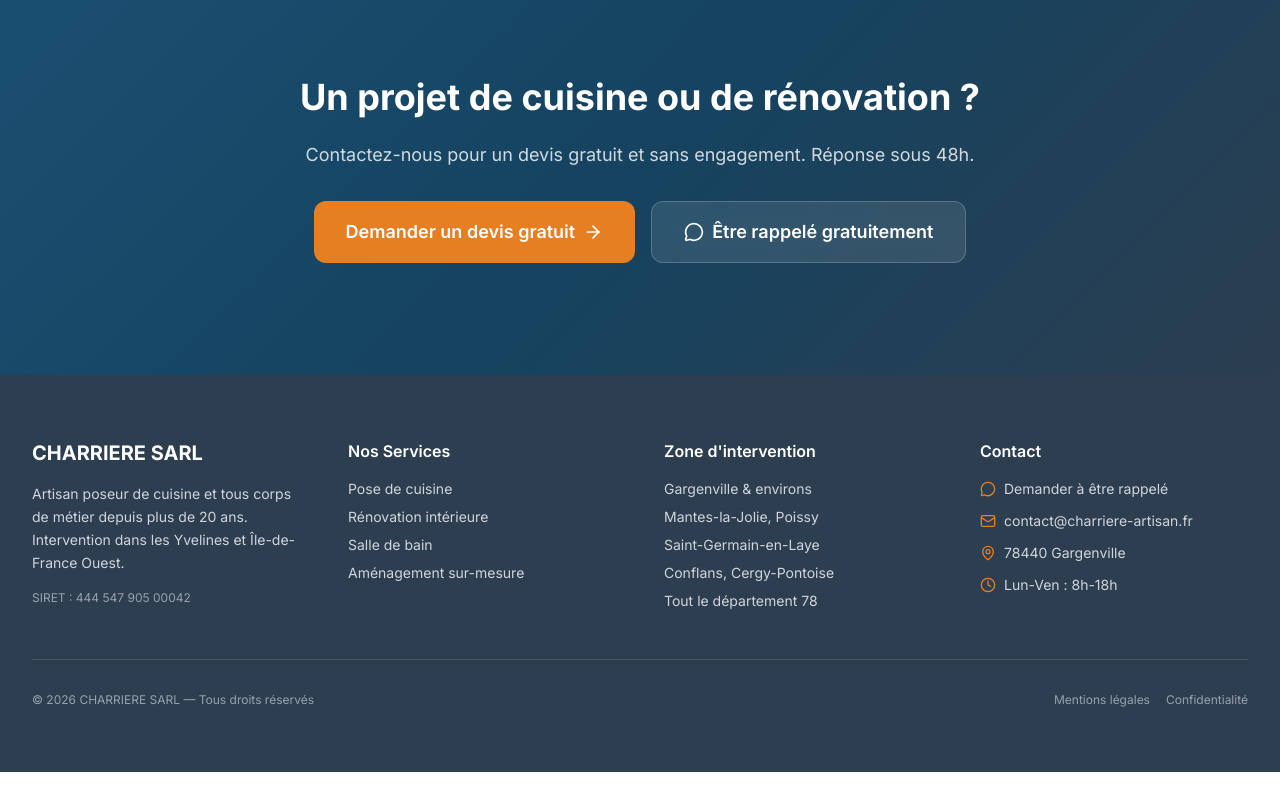
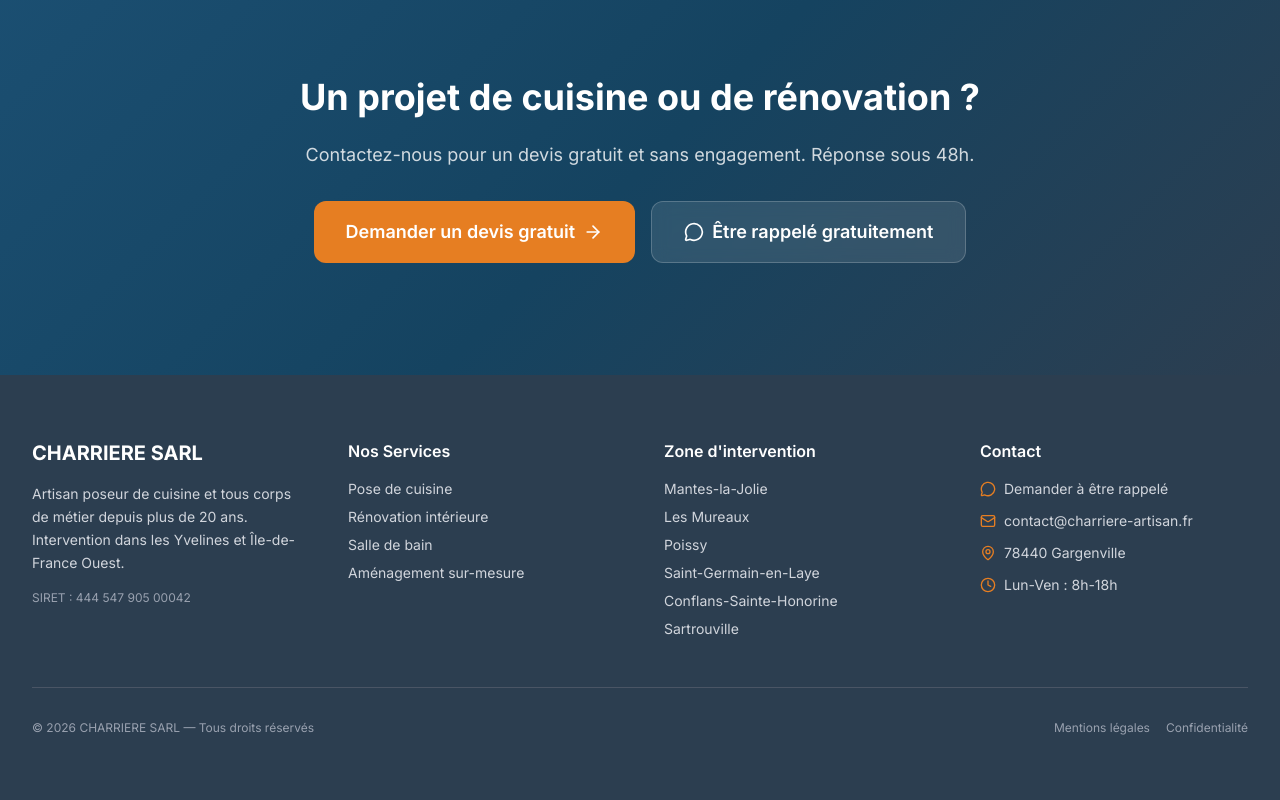
Before and after one commit to Thelastpirate1/charriere-site, a Next.js app: page / in a window 1280 px wide. Shown: the part 3526-4326 px from the top of the page. Before the commit the page ends 4298 px from the top, so only its background shows below. Built offline with nearby package versions, Linux system fonts and the light colour scheme.

Commit message:
feat: ajout 6 pages SEO villes + sitemap + footer liens

```diff
--- /dev/null
+++ b/src/app/artisan-les-mureaux/page.tsx
@@ -0,0 +1,34 @@
+import type { Metadata } from "next";
+import CityPage from "@/components/CityPage";
+
+export const metadata: Metadata = {
+  title: "Artisan Poseur de Cuisine aux Mureaux (78130) — Devis Gratuit",
+  description:
+    "Artisan poseur de cuisine et rénovation intérieure aux Mureaux (78130). Plus de 20 ans d'expérience. Pose de cuisine, salle de bain, aménagement. Devis gratuit.",
+  keywords: [
+    "poseur cuisine Les Mureaux",
+    "artisan Les Mureaux 78130",
+    "rénovation cuisine Les Mureaux",
+    "pose cuisine Les Mureaux",
+    "artisan salle de bain Les Mureaux",
+  ],
+  alternates: { canonical: "https://charriere-artisan.fr/artisan-les-mureaux" },
+};
+
+const cityData = {
+  name: "Les Mureaux",
+  slug: "artisan-les-mureaux",
+  department: "département des Yvelines (78)",
+  postalCode: "78130",
+  distance: "10 minutes",
+  description:
+    "CHARRIERE SARL, artisan poseur de cuisine et tous corps de métier, intervient aux Mureaux et ses environs. Plus de 20 ans d'expérience, devis gratuit et garantie décennale.",
+  localInfo:
+    "Les Mureaux, ville dynamique des bords de Seine toute proche de notre atelier de Gargenville, est l'un de nos secteurs d'intervention privilégiés. Nous y réalisons très régulièrement des chantiers de pose de cuisine, de rénovation de salle de bain et d'aménagement intérieur. Des résidences du centre-ville aux quartiers pavillonnaires de la Vigne Blanche ou des Bougimonts, nous connaissons parfaitement les typologies de logements muriautins et adaptons nos prestations à chaque configuration.",
+  neighborhoods: ["Centre-ville", "La Vigne Blanche", "Les Bougimonts", "Les Musiciens", "Bècheville", "La Marée"],
+  nearbyAreas: ["Meulan-en-Yvelines", "Gargenville", "Aubergenville", "Ecquevilly", "Hardricourt", "Verneuil-sur-Seine", "Flins-sur-Seine"],
+};
+
+export default function Page() {
+  return <CityPage city={cityData} />;
+}
--- /dev/null
+++ b/src/app/artisan-saint-germain-en-laye/page.tsx
@@ -0,0 +1,34 @@
+import type { Metadata } from "next";
+import CityPage from "@/components/CityPage";
+
+export const metadata: Metadata = {
+  title: "Artisan Poseur de Cuisine à Saint-Germain-en-Laye (78100) — Devis Gratuit",
+  description:
+    "Artisan poseur de cuisine et rénovation intérieure à Saint-Germain-en-Laye (78100). Plus de 20 ans d'expérience. Pose de cuisine, salle de bain, aménagement. Devis gratuit.",
+  keywords: [
+    "poseur cuisine Saint-Germain-en-Laye",
+    "artisan Saint-Germain 78100",
+    "rénovation cuisine Saint-Germain-en-Laye",
+    "pose cuisine Saint-Germain",
+    "artisan salle de bain Saint-Germain-en-Laye",
+  ],
+  alternates: { canonical: "https://charriere-artisan.fr/artisan-saint-germain-en-laye" },
+};
+
+const cityData = {
+  name: "Saint-Germain-en-Laye",
+  slug: "artisan-saint-germain-en-laye",
+  department: "département des Yvelines (78)",
+  postalCode: "78100",
+  distance: "25 minutes",
+  description:
+    "CHARRIERE SARL, artisan poseur de cuisine et tous corps de métier, intervient à Saint-Germain-en-Laye et ses environs. Plus de 20 ans d'expérience, devis gratuit et garantie décennale.",
+  localInfo:
+    "Saint-Germain-en-Laye, ville royale au riche patrimoine avec son château et sa forêt domaniale, est un secteur où nous intervenons régulièrement pour des projets de pose de cuisine haut de gamme et de rénovation intérieure soignée. Les appartements bourgeois du centre-ville, les maisons de maître et les pavillons des quartiers résidentiels requièrent un savoir-faire artisanal que nous maîtrisons depuis plus de 20 ans. Nous nous adaptons aux exigences de qualité propres à cette ville prestigieuse des Yvelines.",
+  neighborhoods: ["Centre-ville", "Fourqueux", "Le Pecq", "Bel-Air", "Le Château", "Camp des Loges"],
+  nearbyAreas: ["Le Vésinet", "Chambourcy", "Mareil-Marly", "L'Étang-la-Ville", "Poissy", "Chatou", "Le Pecq"],
+};
+
+export default function Page() {
+  return <CityPage city={cityData} />;
+}
--- /dev/null
+++ b/src/app/artisan-sartrouville/page.tsx
@@ -0,0 +1,34 @@
+import type { Metadata } from "next";
+import CityPage from "@/components/CityPage";
+
+export const metadata: Metadata = {
+  title: "Artisan Poseur de Cuisine à Sartrouville (78500) — Devis Gratuit",
+  description:
+    "Artisan poseur de cuisine et rénovation intérieure à Sartrouville (78500). Plus de 20 ans d'expérience. Pose de cuisine, salle de bain, aménagement. Devis gratuit.",
+  keywords: [
+    "poseur cuisine Sartrouville",
+    "artisan Sartrouville 78500",
+    "rénovation cuisine Sartrouville",
+    "pose cuisine Sartrouville",
+    "artisan salle de bain Sartrouville",
+  ],
+  alternates: { canonical: "https://charriere-artisan.fr/artisan-sartrouville" },
+};
+
+const cityData = {
+  name: "Sartrouville",
+  slug: "artisan-sartrouville",
+  department: "département des Yvelines (78)",
+  postalCode: "78500",
+  distance: "30 minutes",
+  description:
+    "CHARRIERE SARL, artisan poseur de cuisine et tous corps de métier, intervient à Sartrouville et ses environs. Plus de 20 ans d'expérience, devis gratuit et garantie décennale.",
+  localInfo:
+    "Sartrouville, grande ville résidentielle des Yvelines aux portes de Paris, offre un parc de logements varié où nous intervenons pour des poses de cuisine, des rénovations de salle de bain et de l'aménagement intérieur. Des pavillons du quartier de la gare aux appartements des résidences des Indes ou du Plateau, nous adaptons notre savoir-faire à chaque type d'habitat. Notre expérience de plus de 20 ans nous permet de gérer efficacement tous les corps de métier nécessaires à vos projets de rénovation.",
+  neighborhoods: ["Centre-ville", "Le Plateau", "Les Indes", "Vieille Église", "La Marinière", "Les Trembleaux"],
+  nearbyAreas: ["Maisons-Laffitte", "Houilles", "Montesson", "Le Pecq", "Cormeilles-en-Parisis", "Bezons", "Carrières-sur-Seine"],
+};
+
+export default function Page() {
+  return <CityPage city={cityData} />;
+}
--- a/src/app/sitemap.ts
+++ b/src/app/sitemap.ts
@@ -8,5 +8,11 @@ export default function sitemap(): MetadataRoute.Sitemap {
     { url: `${baseUrl}/services`, lastModified: new Date(), changeFrequency: "monthly", priority: 0.9 },
     { url: `${baseUrl}/realisations`, lastModified: new Date(), changeFrequency: "weekly", priority: 0.8 },
     { url: `${baseUrl}/contact`, lastModified: new Date(), changeFrequency: "monthly", priority: 0.9 },
+    { url: `${baseUrl}/artisan-poissy`, lastModified: new Date(), changeFrequency: "monthly", priority: 0.7 },
+    { url: `${baseUrl}/artisan-mantes-la-jolie`, lastModified: new Date(), changeFrequency: "monthly", priority: 0.7 },
+    { url: `${baseUrl}/artisan-conflans-sainte-honorine`, lastModified: new Date(), changeFrequency: "monthly", priority: 0.7 },
+    { url: `${baseUrl}/artisan-les-mureaux`, lastModified: new Date(), changeFrequency: "monthly", priority: 0.7 },
+    { url: `${baseUrl}/artisan-saint-germain-en-laye`, lastModified: new Date(), changeFrequency: "monthly", priority: 0.7 },
+    { url: `${baseUrl}/artisan-sartrouville`, lastModified: new Date(), changeFrequency: "monthly", priority: 0.7 },
   ];
 }
--- a/src/components/Footer.tsx
+++ b/src/components/Footer.tsx
@@ -31,11 +31,12 @@ export default function Footer() {
           <div>
             <h4 className="font-semibold mb-4">Zone d&apos;intervention</h4>
             <ul className="space-y-2 text-sm text-gray-300">
-              <li>Gargenville &amp; environs</li>
-              <li>Mantes-la-Jolie, Poissy</li>
-              <li>Saint-Germain-en-Laye</li>
-              <li>Conflans, Cergy-Pontoise</li>
-              <li>Tout le département 78</li>
+              <li><Link href="/artisan-mantes-la-jolie" className="hover:text-[#E67E22] transition-colors">Mantes-la-Jolie</Link></li>
+              <li><Link href="/artisan-les-mureaux" className="hover:text-[#E67E22] transition-colors">Les Mureaux</Link></li>
+              <li><Link href="/artisan-poissy" className="hover:text-[#E67E22] transition-colors">Poissy</Link></li>
+              <li><Link href="/artisan-saint-germain-en-laye" className="hover:text-[#E67E22] transition-colors">Saint-Germain-en-Laye</Link></li>
+              <li><Link href="/artisan-conflans-sainte-honorine" className="hover:text-[#E67E22] transition-colors">Conflans-Sainte-Honorine</Link></li>
+              <li><Link href="/artisan-sartrouville" className="hover:text-[#E67E22] transition-colors">Sartrouville</Link></li>
             </ul>
           </div>
 
```
